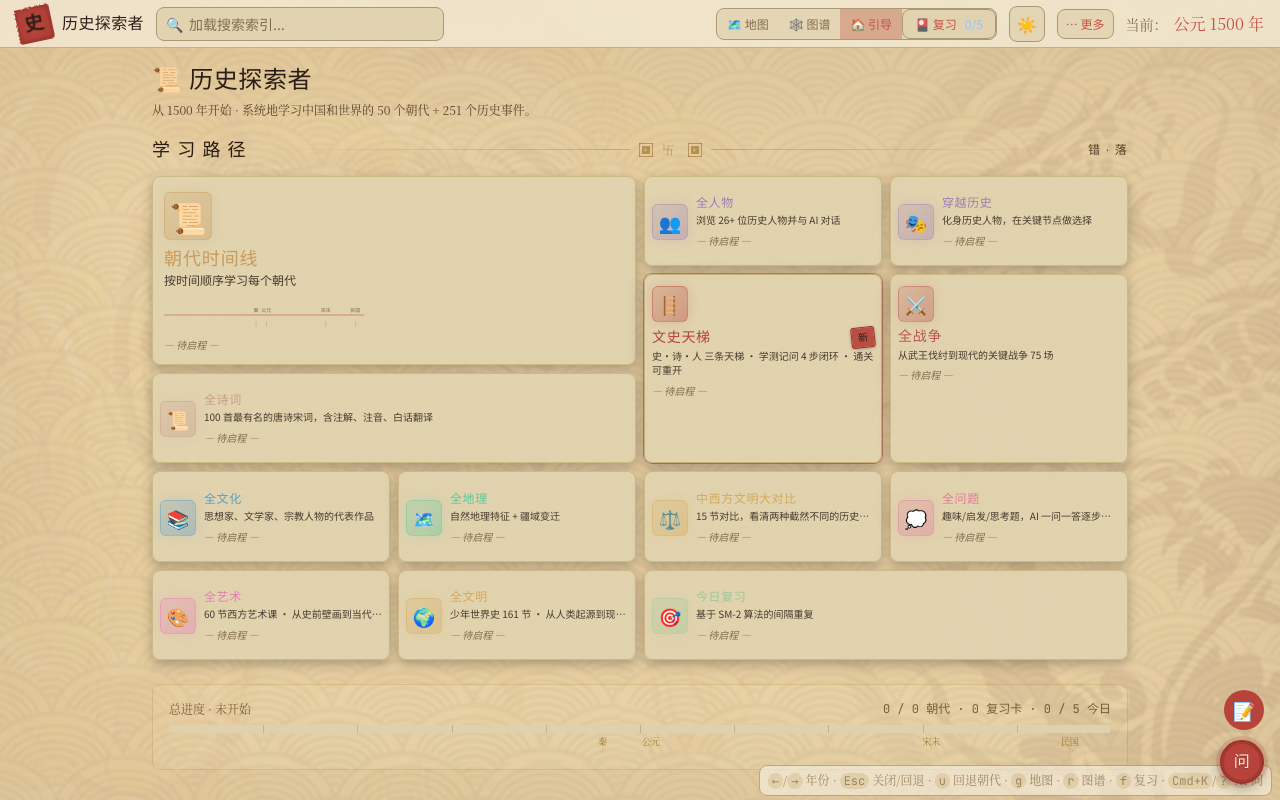
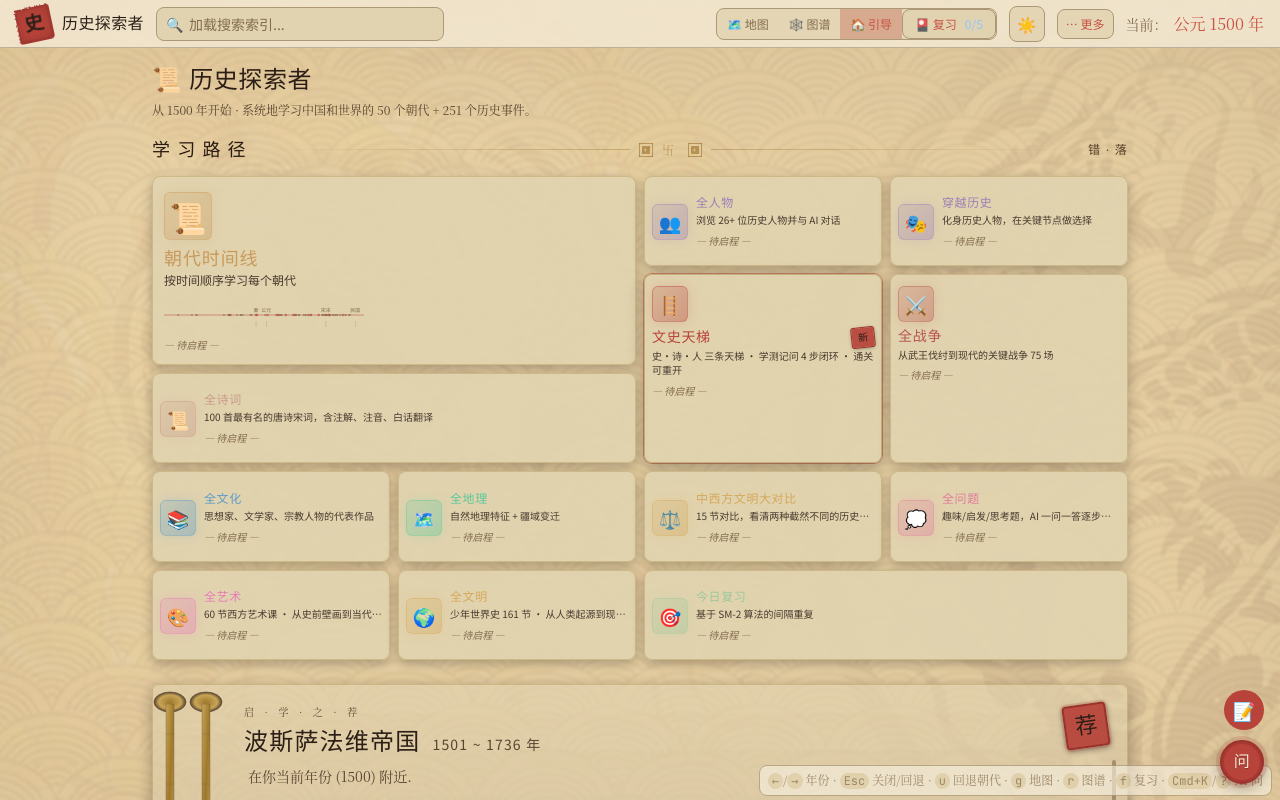
Before and after one commit to ww2wangwei/history-explorer, a React (Vite) app: page / in a window 1280 px wide. Built offline with nearby package versions, Linux system fonts and the light colour scheme; a web font is replaced by a local one.

Commit message:
fix(data): eras/events captured at module load were always []
Root cause: AmapTest and Dashboard captured eras/events at module load when _data was still EMPTY, so markers were always 0.

Fix: use useMemo + useCoreDataReady in components; getErasSafe() per call in store.

```diff
--- a/src/components/AmapTest.tsx
+++ b/src/components/AmapTest.tsx
@@ -7,7 +7,7 @@
  *   - 用户可手动切换「山脉/河流/海洋」等叠加层（同时控制 AMap 自带的 POI 标签、
  *     水系标注等的 setFeatures 开关）。
  */
-import { useEffect, useRef, useState } from 'react'
+import { useEffect, useMemo, useRef, useState } from 'react'
 import { loadAmap } from '@/lib/amap/loader'
 import { useHistoryStore } from '@/store/useHistoryStore'
 import { useMapLayersStore } from '@/store/useMapLayersStore'
@@ -19,9 +19,9 @@ import { bingImage, fallbackKeyword } from '@/utils/geoImage'
 import { summarizeEra, summarizeEvent } from '@/utils/summarize'
 import { wgs84ToGcj02 } from '@/utils/coordsTransform'
 // 🎯 性能优化：data 改用懒加载共享 loader — eras.json + events.json 从主 bundle 拆出
+// 🎯 修复：之前 const eras = getEras() 在模块加载时执行，那时 _data 还是 EMPTY → 永久缓存 []，
+//   导致 markers 永远为 0。改用函数调用 + useCoreDataReady gate。
 import { getEras, getEvents, useCoreDataReady } from '@/data/sharedDataLoader'
-const erasData = getEras()
-const eventsData = getEvents()
 import { createMapMarker } from '@/lib/amap/markers'
 import { getClampedScreenPoint } from '@/lib/amap/mapHelpers'
 import { getReopenEvent } from '@/lib/reopenRoutes'
@@ -32,10 +32,7 @@ import CloudOverlayLayer from '@/components/Map/CloudOverlayLayer'
 import type { ReopenKind } from '@/lib/reopenRoutes'
 import type { Era, HistoricalEvent } from '@/types'
 
-const eras = erasData as Era[]
-const events = eventsData as HistoricalEvent[]
-
-function getChinaEraAtYear(year: number): Era | null {
+function getChinaEraAtYear(year: number, eras: Era[]): Era | null {
   const chinaEras = eras.filter(e => e.region === 'china')
   return chinaEras.find(e => year >= e.startYear && year <= e.endYear) ?? null
 }
@@ -101,6 +98,10 @@ export default function AmapTest() {
   // React 18 自动 batching 已合并同帧内的多次 setState，
   // 不需要手动 debounce。
   const markerYear = currentYear
+  // 🎯 关键修复：数据加载状态（之前 eras/events 是模块加载时的 []，永远不变）
+  const dataReady = useCoreDataReady()
+  const eras = useMemo(() => (dataReady ? getEras() : []), [dataReady])
+  const events = useMemo(() => (dataReady ? getEvents() : []), [dataReady])
   const selectEra = useHistoryStore(s => s.selectEra)
   const selectEvent = useHistoryStore(s => s.selectEvent)
   const setYear = useHistoryStore(s => s.setYear)
@@ -455,7 +456,7 @@ export default function AmapTest() {
     const jumpSuppressUntil = useHistoryStore.getState().jumpSuppressUntil
     if (jumpSuppressUntil > Date.now()) return
 
-    const chinaEra = getChinaEraAtYear(currentYear)
+    const chinaEra = getChinaEraAtYear(currentYear, eras)
     let chinaToShow = chinaEra
     if (!chinaToShow) {
       const chinaEras = eras.filter(e => e.region === 'china' && e.capital)
@@ -487,6 +488,9 @@ export default function AmapTest() {
     if (!map) return
     const A = (window as any).AMap
     if (!A) return
+    // 🎯 关键 gate：dataReady 之前 eras/events 还是 []，跳过重建
+    //   等数据加载完，dataReady 翻转 → 重新跑这个 effect 用真实数据
+    if (!dataReady) return
 
     // 清理旧 markers + labels（关键：text 标签也要清，否则年年累积）
     try { map.remove(markersRef.current) } catch { /* ignore */ }
@@ -498,7 +502,7 @@ export default function AmapTest() {
     eventMarkersRef.current = []
     eventLabelsRef.current = []
 
-    const chinaEra = getChinaEraAtYear(markerYear)
+    const chinaEra = getChinaEraAtYear(markerYear, eras)
     const jumpSuppressUntil = useHistoryStore.getState().jumpSuppressUntil
     const isSuppressed = jumpSuppressUntil > Date.now()
     // 🎯 UX 修复：当前年份若没有中国朝代（pre-Qin / 1912+），
@@ -604,7 +608,7 @@ export default function AmapTest() {
         if (res.label) eventLabelsRef.current.push(res.label)
       }
     })
-  }, [markerYear, selectEra, selectEvent, setYear])
+  }, [markerYear, dataReady, selectEra, selectEvent, setYear])
 
   // mapFocusTarget 跳转
   useEffect(() => {
--- a/src/components/Dashboard.tsx
+++ b/src/components/Dashboard.tsx
@@ -32,9 +32,9 @@ import { ScrollEdge, Seal, GreekKeyDivider, CloudDivider } from '@/components/ui
 
 // 🎯 性能优化：data 改用懒加载共享 loader — 不再静态 import，eras.json + events.json
 //   从主 bundle 拆出。数据未到位时 eras/events 为空数组（useCoreDataReady 检测）。
+// 🎯 修复：之前 const eras = getEras() 在模块加载时执行，那时 _data 还是 EMPTY
+//   → eras 永久 []。改用 useMemo + useCoreDataReady gate。
 import { getEras, getEvents, useCoreDataReady } from '@/data/sharedDataLoader'
-const eras = getEras()
-const events = getEvents()
 const builtinQuestionList = builtinQuestions as Question[]
 
 interface Props {
@@ -81,6 +81,9 @@ const PATH_TOTALS: Record<string, number> = {
 export default function Dashboard({ isActive, onEnterMap, onEnterPath, onEnterLadder }: Props) {
   // 🎯 性能优化：核心数据 (eras/events) 懒加载，未到位时显示极简 loading
   const dataReady = useCoreDataReady()
+  // 🎯 修复：dataReady 翻转时，从 sharedDataLoader 取最新数据
+  const eras = useMemo(() => (dataReady ? getEras() : []), [dataReady])
+  const events = useMemo(() => (dataReady ? getEvents() : []), [dataReady])
 
   const currentYear = useHistoryStore(s => s.currentYear)
   const setYear = useHistoryStore(s => s.setYear)
--- a/src/store/useLearningPathStore.ts
+++ b/src/store/useLearningPathStore.ts
@@ -10,7 +10,16 @@ import { persist, createJSONStorage } from 'zustand/middleware'
 import { getEras } from '@/data/sharedDataLoader'
 import type { Era } from '@/types'
 
-const eras = getEras()
+// 🎯 修复：之前 const eras = getEras() 在模块加载时执行，那时 _data 还是 EMPTY
+//   → eras 永久 []。改成函数内部按需取最新值。
+function getErasSafe(): Era[] {
+  try {
+    return getEras() ?? []
+  } catch {
+    return []
+  }
+}
+const eras = getErasSafe()
 
 export type PathId = 'timeline' | 'crossReference' | 'eraDetail' | 'review' | 'allFigures' | 'allWars' | 'allCultures' | 'allGeography' | 'allPoems' | 'civilizations' | 'allArts' | 'worldHistory' | 'timeTravel' | 'allQuestions'
 
@@ -212,12 +221,15 @@ export const useLearningPathStore = create<LearningPathState>()(
 
       recommendNext: (currentYear, lastSelectedEraId, eraSelectionHistory) => {
         const visitedTimeline = new Set(get().progressByPath.timeline?.visitedEraIds ?? [])
+        // 🎯 修复：每次调用都从 sharedDataLoader 取最新数据
+        //   （之前用模块级常量，数据未加载完时永久是 []）
+        const liveEras = getErasSafe()
 
         // 优先级 1: 用户最近撤销过 — 推荐刚才看的朝代
         if (lastSelectedEraId && eraSelectionHistory && eraSelectionHistory.length > 0) {
           const historyTraverse = eraSelectionHistory[eraSelectionHistory.length - 1]
           if (historyTraverse && historyTraverse !== lastSelectedEraId) {
-            const era = eras.find(e => e.id === historyTraverse)
+            const era = liveEras.find(e => e.id === historyTraverse)
             if (era) {
               return { eraId: historyTraverse, era, reason: '回退到你之前看过的朝代' }
             }
@@ -225,7 +237,7 @@ export const useLearningPathStore = create<LearningPathState>()(
         }
 
         // 优先级 2: 推荐当前 year 附近、没在 timeline 学过的最早朝代
-        const sorted = eras.slice().sort((a, b) => Math.abs(a.startYear - currentYear) - Math.abs(b.startYear - currentYear))
+        const sorted = liveEras.slice().sort((a, b) => Math.abs(a.startYear - currentYear) - Math.abs(b.startYear - currentYear))
         for (const era of sorted) {
           if (!visitedTimeline.has(era.id)) {
             const yrLabel = currentYear < 0 ? `公元前${-currentYear}` : currentYear
```
